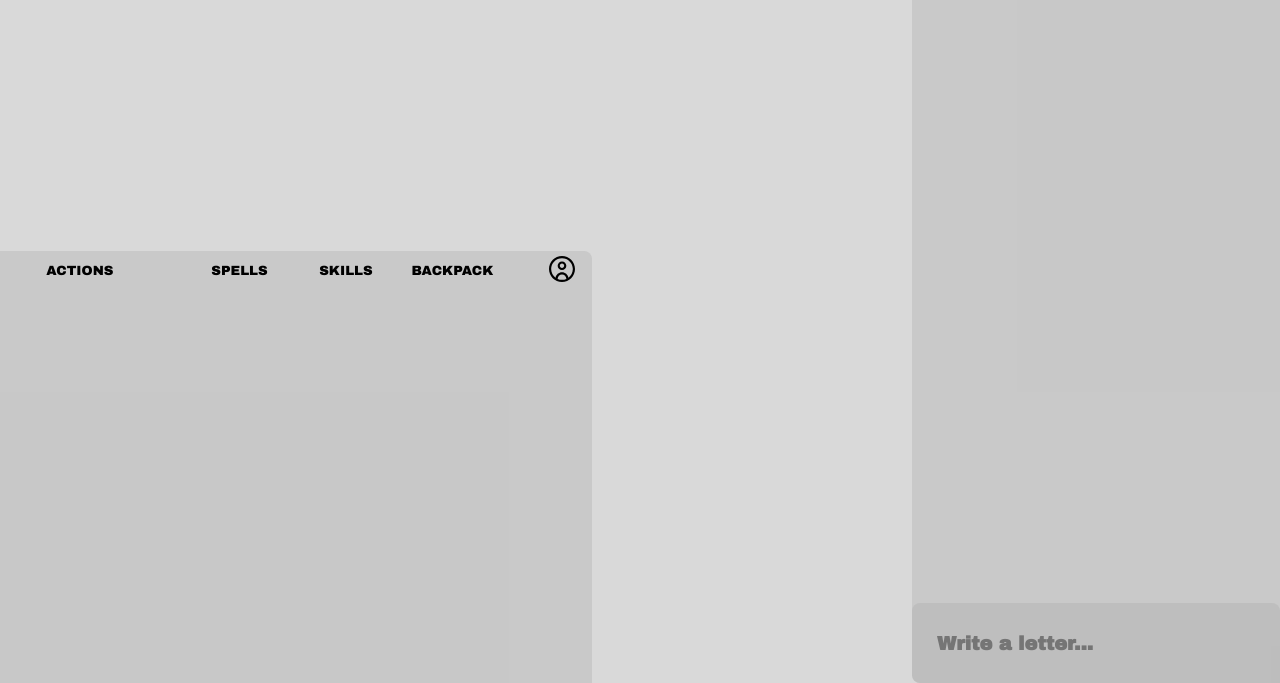
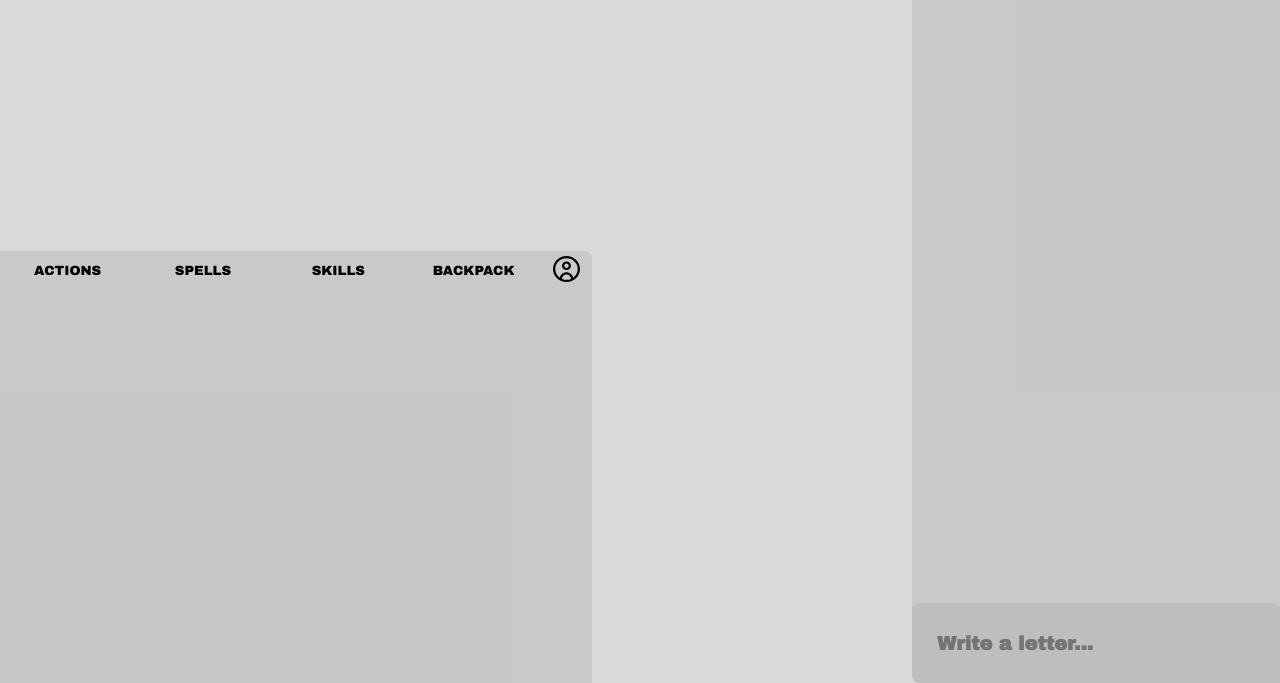
Before and after one commit to XxlgmbxX/site-vtt-shortrest_frontend, a plain HTML site: page index.html in a window 1280 px wide. Shown: the part 117-800 px from the top of the page. Drawn offline with Linux system fonts and the light colour scheme.

Commit message:
primeiro commit

```diff
--- a/index.html
+++ b/index.html
@@ -124,7 +124,7 @@
 
             </div>
 
-            <div class="menu-char-option    s">
+            <div class="menu-char-options">
                 <button>
                     SKILLS
                 </button>
```
